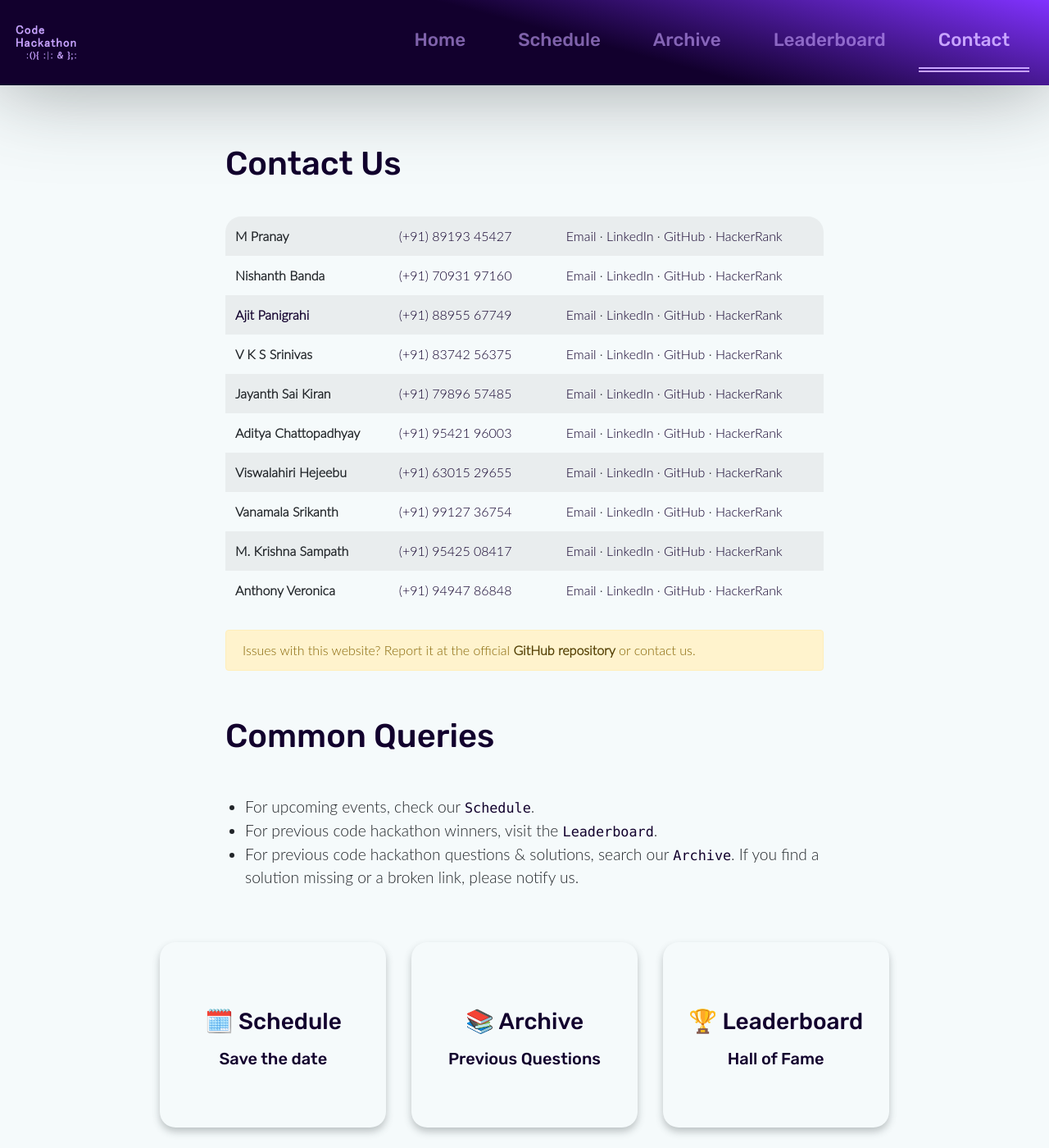
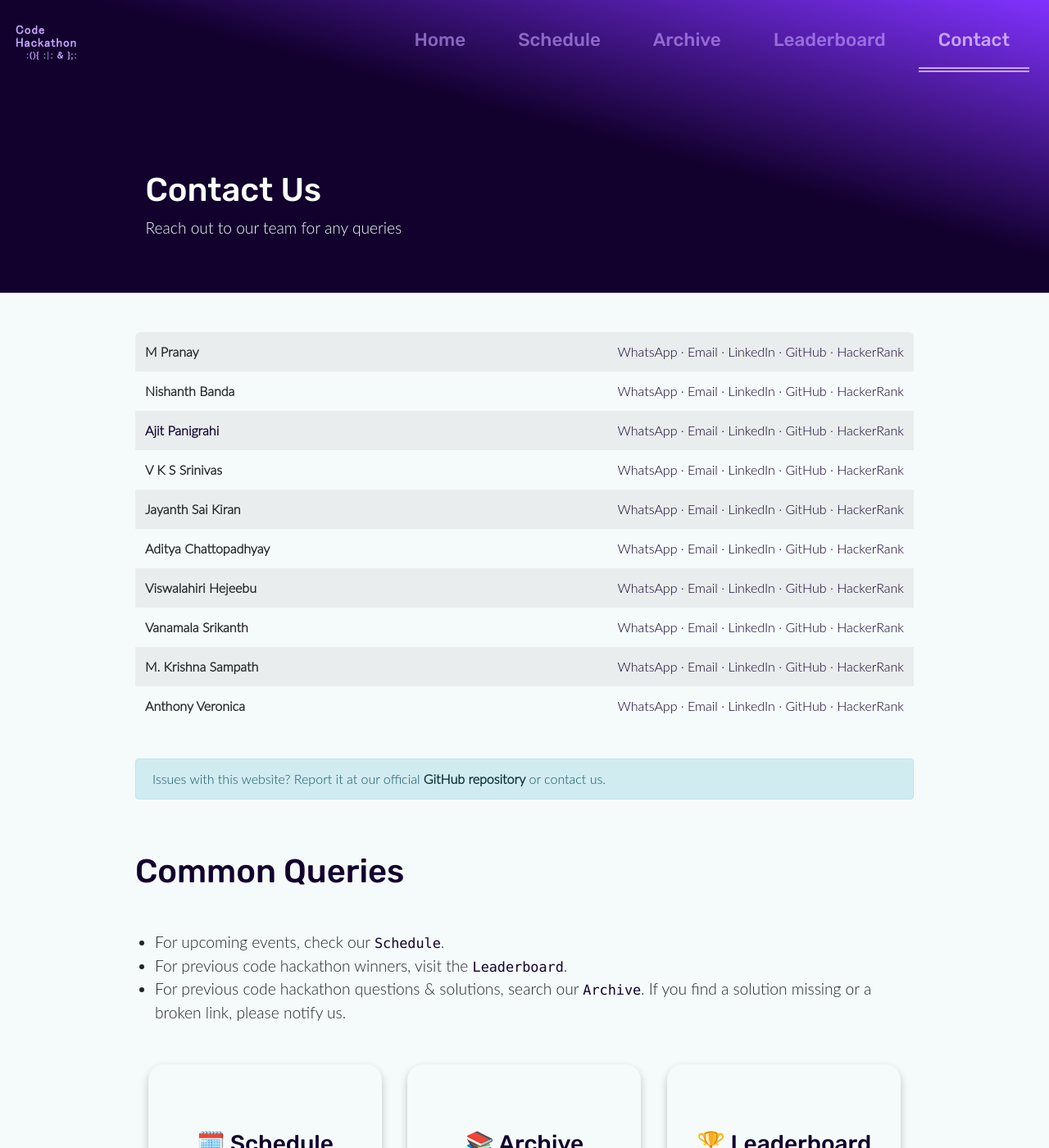
Before and after one commit to codehackathon/codehackathon.github.io, a Jekyll site: the page built from contact.html, in a window 1280 px wide and 1400 px high. Shown: the whole window at 82% size. Built offline with Jekyll 4.4.1, drawn with Linux system fonts in a browser that asks for light colours.

Commit message:
Moved to new page layout

```diff
--- a/_layouts/default.html
+++ b/_layouts/default.html
@@ -52,7 +52,7 @@
 <body>
 	<div id="wrapper" class="container-fluid">
 		<!-- Navigation section -->
-		<nav class="navbar navbar-expand-xl fixed-top">
+		<nav class="navbar navbar-expand-xl fixed-top bg-transparent">
 			<button
 				aria-controls="menu"
 				aria-expanded="false"
@@ -94,9 +94,7 @@
 			</div>
 		</nav>
 
-		<main>
-			{{ content }}
-		</main>
+		{{ content }}
 	</div>
 
 	<footer id="End-Game" class="container-fluid">
--- /dev/null
+++ b/_layouts/page.html
@@ -0,0 +1,22 @@
+---
+layout: default
+---
+
+<header id="Hero" class="container-fluid">
+	<div class="container">
+		<div class="col-10 offset-1 p-0">
+			<h1 id={{ page.title }}>{{ page.title }}</h1>
+			<p class="lead">
+				{{ page.description }}
+			</p>
+		</div>
+	</div>
+</header>
+
+<main class="container py-5">
+	<div class="row">
+		<div class="col-10 offset-1 px-0">
+			{{ content }}
+		</div>
+	</div>
+</main>
--- a/_sass/navbar.sass
+++ b/_sass/navbar.sass
@@ -4,7 +4,6 @@
 .navbar
 	background: $primary-dark
 	background: linear-gradient(-135deg, $primary-dark 0%,$primary-dark 55%,#8132ff 100%)
-	box-shadow: 0 0 100px rgba($off-dark, 0.5)
 	text-align: center
 	transition: all 0.3s ease
 	@media( #{$bp-md})
--- a/contact.html
+++ b/contact.html
@@ -1,133 +1,125 @@
 ---
 title: Contact Us
+description: Reach out to our team for any queries
+layout: page
 ---
 
-<div id="Contact" class="container">
-	<div class="row">
-		<div class="col-md-10 offset-md-1 col-md-8 offset-md-2">
-			<h1>Contact Us</h1>
-		</div>
-		<div class="col-md-8 offset-md-2 table-col">
 <div class="table-responsive">
 	<table class="table table-striped table-borderless table-hover">
 		<tbody>
 			<tr>
 				<th scope="row">M Pranay</th>
-							<td><a href="tel:+918919345427">(+91) 89193 45427</a></td>
-							<td>
-								<a href="mailto:mpranay2017@gmail.com" target="blank">Email</a> ·
-								<a href="https://www.linkedin.com/in/sunnypranay/" target="blank">LinkedIn</a> ·
-								<a href="https://github.com/sunnypranay" target="blank">GitHub</a> ·
+				<td class="text-md-right">
+					<a href="tel:+918919345427" target="blank">WhatsApp</a> &middot;
+					<a href="mailto:mpranay2017@gmail.com" target="blank">Email</a> &middot;
+					<a href="https://www.linkedin.com/in/sunnypranay/" target="blank">LinkedIn</a> &middot;
+					<a href="https://github.com/sunnypranay" target="blank">GitHub</a> &middot;
 					<a href="https://hackerrank.com/mpranay2017" target="blank">HackerRank</a>
 				</td>
 			</tr>
 			<tr>
 				<th scope="row">Nishanth Banda</th>
-							<td><a href="tel:+917093197160" target="blank">(+91) 70931 97160</a></td>
-							<td>
-								<a href="mailto:bandanishanth@gmail.com" target="blank">Email</a> ·
-								<a href="https://www.linkedin.com/in/nishanth-banda-a90b4b158/" target="blank">LinkedIn</a> ·
-								<a href="https://github.com/bandanishanth" target="blank">GitHub</a> ·
+				<td class="text-md-right">
+					<a href="tel:+917093197160" target="blank">WhatsApp</a> &middot;
+					<a href="mailto:bandanishanth@gmail.com" target="blank">Email</a> &middot;
+					<a href="https://www.linkedin.com/in/nishanth-banda-a90b4b158/" target="blank">LinkedIn</a> &middot;
+					<a href="https://github.com/bandanishanth" target="blank">GitHub</a> &middot;
 					<a href="https://hackerrank.com/bandanishanth" target="blank">HackerRank</a>
 				</td>
 			</tr>
 			<tr>
 				<th scope="row">
-								<a href="https://ajit.me" target="_blank">
+					<a href="https://ajitpanigrahi.com" target="_blank">
 						Ajit Panigrahi
 					</a>
 				</th>
-							<td><a href="tel:+918895567749" target="blank">(+91) 88955 67749</a></td>
-							<td>
-								<a href="mailto:ajitzero@gmail.com" target="blank">Email</a> ·
-								<a href="https://www.linkedin.com/in/AjitZero/" target="blank">LinkedIn</a> ·
-								<a href="https://github.com/AjitZero" target="blank">GitHub</a> ·
+				<td class="text-md-right">
+					<a href="tel:+918895567749" target="blank">WhatsApp</a> &middot;
+					<a href="mailto:ajitzero@gmail.com" target="blank">Email</a> &middot;
+					<a href="https://www.linkedin.com/in/AjitZero/" target="blank">LinkedIn</a> &middot;
+					<a href="https://github.com/AjitZero" target="blank">GitHub</a> &middot;
 					<a href="https://hackerrank.com/AjitZero" target="blank">HackerRank</a>
 				</td>
 			</tr>
 			<tr>
 				<th scope="row">V K S Srinivas</th>
-							<td><a href="tel:+918374256375" target="blank">(+91) 83742 56375</a></td>
-							<td>
-								<a href="mailto:srinivas1998venigalla@gmail.com" target="blank">Email</a> ·
-								<a href="https://www.linkedin.com/in/srinivas-venigalla-b5230814b" target="blank">LinkedIn</a> ·
-								<a href="https://github.com/srini1998" target="blank">GitHub</a> ·
+				<td class="text-md-right">
+					<a href="tel:+918374256375" target="blank">WhatsApp</a> &middot;
+					<a href="mailto:srinivas1998venigalla@gmail.com" target="blank">Email</a> &middot;
+					<a href="https://www.linkedin.com/in/srinivas-venigalla-b5230814b" target="blank">LinkedIn</a> &middot;
+					<a href="https://github.com/srini1998" target="blank">GitHub</a> &middot;
 					<a href="https://hackerrank.com/srinivas1998ven1" target="blank">HackerRank</a>
 				</td>
 			</tr>
 			<tr>
 				<th scope="row">Jayanth Sai Kiran</th>
-							<td><a href="tel:+917989657485" target="blank">(+91) 79896 57485</a></td>
-							<td>
-								<a href="mailto:jayanthsaikiran@gmail.com" target="blank">Email</a> ·
-								<a href="https://www.linkedin.com/in/jayanthsaikiran/" target="blank">LinkedIn</a> ·
-								<a href="https://github.com/jayanthsaikiran" target="blank">GitHub</a> ·
+				<td class="text-md-right">
+					<a href="tel:+917989657485" target="blank">WhatsApp</a> &middot;
+					<a href="mailto:jayanthsaikiran@gmail.com" target="blank">Email</a> &middot;
+					<a href="https://www.linkedin.com/in/jayanthsaikiran/" target="blank">LinkedIn</a> &middot;
+					<a href="https://github.com/jayanthsaikiran" target="blank">GitHub</a> &middot;
 					<a href="https://hackerrank.com/jayanthsaikiran" target="blank">HackerRank</a>
 				</td>
 			</tr>
 			<tr>
 				<th scope="row">Aditya Chattopadhyay</th>
-							<td><a href="tel:+919542196003" target="blank">(+91) 95421 96003</a></td>
-							<td>
-								<a href="mailto:adityasa99@gmail.com" target="blank">Email</a> ·
-								<a href="https://www.linkedin.com/in/adityasa99/" target="blank">LinkedIn</a> ·
-								<a href="https://github.com/adityasa99" target="blank">GitHub</a> ·
+				<td class="text-md-right">
+					<a href="tel:+919542196003" target="blank">WhatsApp</a> &middot;
+					<a href="mailto:adityasa99@gmail.com" target="blank">Email</a> &middot;
+					<a href="https://www.linkedin.com/in/adityasa99/" target="blank">LinkedIn</a> &middot;
+					<a href="https://github.com/adityasa99" target="blank">GitHub</a> &middot;
 					<a href="https://hackerrank.com/adityasa99" target="blank">HackerRank</a>
 				</td>
 			</tr>
 			<tr>
 				<th scope="row">Viswalahiri Hejeebu</th>
-							<td><a href="tel:+916301529655">(+91) 63015 29655</a></td>
-							<td>
-								<a href="mailto:viswalahiriswamyh@gmail.com" target="blank">Email</a> ·
-								<a href="https://www.linkedin.com/in/viswalahiri/" target="blank">LinkedIn</a> ·
-								<a href="https://github.com/viswalahiri" target="blank">GitHub</a> ·
+				<td class="text-md-right">
+					<a href="tel:+916301529655" target="blank">WhatsApp</a> &middot;
+					<a href="mailto:viswalahiriswamyh@gmail.com" target="blank">Email</a> &middot;
+					<a href="https://www.linkedin.com/in/viswalahiri/" target="blank">LinkedIn</a> &middot;
+					<a href="https://github.com/viswalahiri" target="blank">GitHub</a> &middot;
 					<a href="https://hackerrank.com/viswalahiri" target="blank">HackerRank</a>
 				</td>
 			</tr>
 			<tr>
 				<th scope="row">Vanamala Srikanth</th>
-							<td><a href="tel:+919912736754" target="blank">(+91) 99127 36754</a></td>
-							<td>
-								<a href="mailto:vanamalasrikanth7785@gmail.com" target="blank">Email</a> ·
-								<a href="https://www.linkedin.com/in/vanamalasrikanth" target="blank">LinkedIn</a> ·
-								<a href="https://github.com/srikanth7785" target="blank">GitHub</a> ·
+				<td class="text-md-right">
+					<a href="tel:+919912736754" target="blank">WhatsApp</a> &middot;
+					<a href="mailto:vanamalasrikanth7785@gmail.com" target="blank">Email</a> &middot;
+					<a href="https://www.linkedin.com/in/vanamalasrikanth" target="blank">LinkedIn</a> &middot;
+					<a href="https://github.com/srikanth7785" target="blank">GitHub</a> &middot;
 					<a href="https://hackerrank.com/srikanth7785" target="blank">HackerRank</a>
 				</td>
 			</tr>
 			<tr>
 				<th scope="row">M. Krishna Sampath</th>
-							<td><a href="tel:+919542508417" target="blank">(+91) 95425 08417</a></td>
-							<td>
-								<a href="mailto:krishnasampath23@gmail.com" target="blank">Email</a> ·
-								<a href="https://www.linkedin.com/in/krishna-sampath-0b4a62181/" target="blank">LinkedIn</a> ·
-								<a href="https://github.com/krishnasampath23" target="blank">GitHub</a> ·
+				<td class="text-md-right">
+					<a href="tel:+919542508417" target="blank">WhatsApp</a> &middot;
+					<a href="mailto:krishnasampath23@gmail.com" target="blank">Email</a> &middot;
+					<a href="https://www.linkedin.com/in/krishna-sampath-0b4a62181/" target="blank">LinkedIn</a> &middot;
+					<a href="https://github.com/krishnasampath23" target="blank">GitHub</a> &middot;
 					<a href="https://hackerrank.com/krishnasampath23" target="blank">HackerRank</a>
 				</td>
 			</tr>
 			<tr>
 				<th scope="row">Anthony Veronica</th>
-							<td><a href="tel:+919494786848" target="blank">(+91) 94947 86848</a></td>
-							<td>
-								<a href="mailto:anthonyveronica200@gmail.com" target="blank">Email</a> ·
-								<a href="https://www.linkedin.com/in/anthony-veronica-614a5a168/" target="blank">LinkedIn</a> ·
-								<a href="https://github.com/anthonyveronica" target="blank">GitHub</a> ·
+				<td class="text-md-right">
+					<a href="tel:+919494786848" target="blank">WhatsApp</a> &middot;
+					<a href="mailto:anthonyveronica200@gmail.com" target="blank">Email</a> &middot;
+					<a href="https://www.linkedin.com/in/anthony-veronica-614a5a168/" target="blank">LinkedIn</a> &middot;
+					<a href="https://github.com/anthonyveronica" target="blank">GitHub</a> &middot;
 					<a href="https://hackerrank.com/anthonyveronica1" target="blank">HackerRank</a>
 				</td>
 			</tr>
 		</tbody>
 	</table>
 </div>
-		</div>
-	</div>
+
+<div class="alert alert-info my-4" role="alert">
+	Issues with this website? Report it at our official <a href="{{ site.repo_url }}/issues/new/choose" class="alert-link" target="_blank">GitHub repository</a> or contact us.
 </div>
 
-<div id="FAQ" class="container">
-	<div class="row">
-		<div class="col-sm-10 offset-sm-1 col-md-8 offset-md-2">
-			<div class="alert alert-warning mt-4" role="alert">
-				Issues with this website? Report it at the official <a href="{{ site.repo_url }}" class="alert-link" target="_blank">GitHub repository</a> or contact us.
-			</div>
+<div id="FAQ">
 	<h1>Common Queries</h1>
 	<ul>
 		<li>For upcoming events, check our <code><a href="schedule">Schedule</a></code>.</li>
@@ -135,12 +127,8 @@ title: Contact Us
 		<li>For previous code hackathon questions &amp; solutions, search our <code><a href="archive">Archive</a></code>. If you find a solution missing or a broken link, please notify us.</li>
 	</ul>
 </div>
-	</div>
-</div>
 
-<div id="suggestion-grid" class="container">
-	<div class="row">
-		<div class="col-10 offset-1">
+<div id="suggestion-grid">
 	<a href="schedule">
 		<div class="suggestion-card">
 			<h3>🗓️ Schedule</h3>
@@ -160,5 +148,3 @@ title: Contact Us
 		</div>
 	</a>
 </div>
-	</div>
-</div>
--- a/style.sass
+++ b/style.sass
@@ -173,43 +173,31 @@ h1, h2, h3, h4, h5, h6
 		background: rgba(72, 38, 155, 0.7)
 		color: $primary-dark
 
-#Archive, #Leaderboard, #Schedule, #Contact
-	margin-top: 9rem
+#Hero
+	background: linear-gradient(-135deg, $primary-dark 0%,$primary-dark 55%,#8132ff 100%)
+	color: #FFF
+	padding: 12rem 0 2rem
+	@media( #{$bp-md})
+		background: linear-gradient(15deg, $primary-dark 0%,$primary-dark 55%,#8132ff 100%)
 	h1
-		color: $primary-dark
 		font-size: 2.5rem
-		padding: 2rem 0
+		padding: 1rem 0 0
 	h3
 		margin-bottom: 2rem
 		margin-top: 1rem
 	p
 		font-size: 1.2rem
-		margin: 2rem 0
+		margin: 0 0 2rem
 
-#Contact
-	.col-12
-		padding: 0
-		@media( #{$bp-md})
-			padding: auto
-	table
-		margin: 0 auto
-		overflow: hidden
-		text-align: left
-		width: 100%
-		@media( #{$bp-md})
-			border-radius: 1.2rem
-	th
-		min-width: 160px
-	td
-		min-width: 180px
-		&:last-child
-			min-width: 240px
-	@media( #{$bp-sm})
-		width: 100%
-		.table-col
-			margin: 0
-			padding: 0
-			width: 100%
+table
+	border-radius: 6px
+	margin: 0 auto
+	overflow: hidden
+	width: 100%
+th
+	min-width: 160px
+td
+	min-width: 380px
 
 .poster
 	box-shadow: 0 7px 15px rgba($off-dark, 0.3)
@@ -262,3 +250,6 @@ h1, h2, h3, h4, h5, h6
 	ul li
 		border: none
 		background: inherit
+
+.bg-transparent
+	background: none
```
Also changed, not shown: other parts of _layouts/default.html (+10 -2 lines), archive.html (+13 -17 lines), leaderboard.html (+3 -13 lines), schedule.html (+7 -12 lines). Lines whose indentation alone changed are shown as unchanged.
